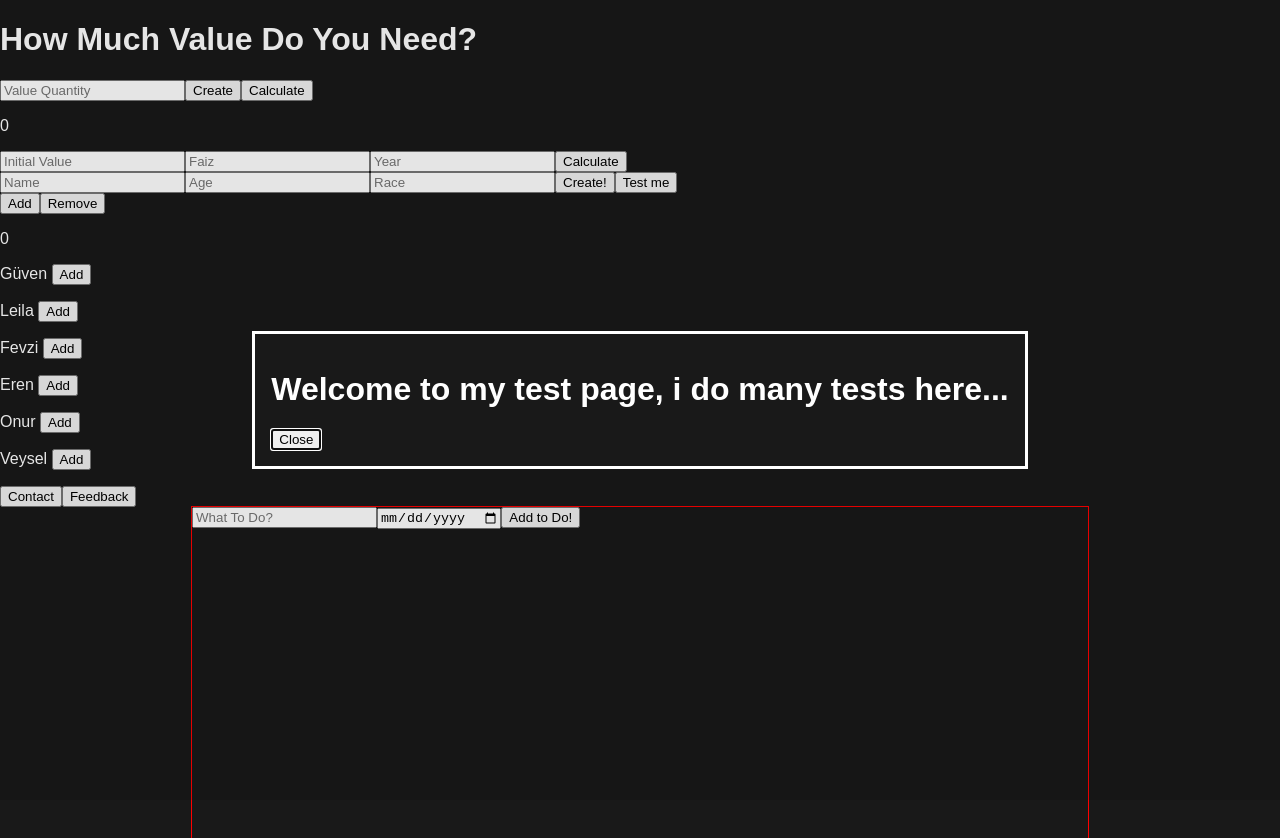
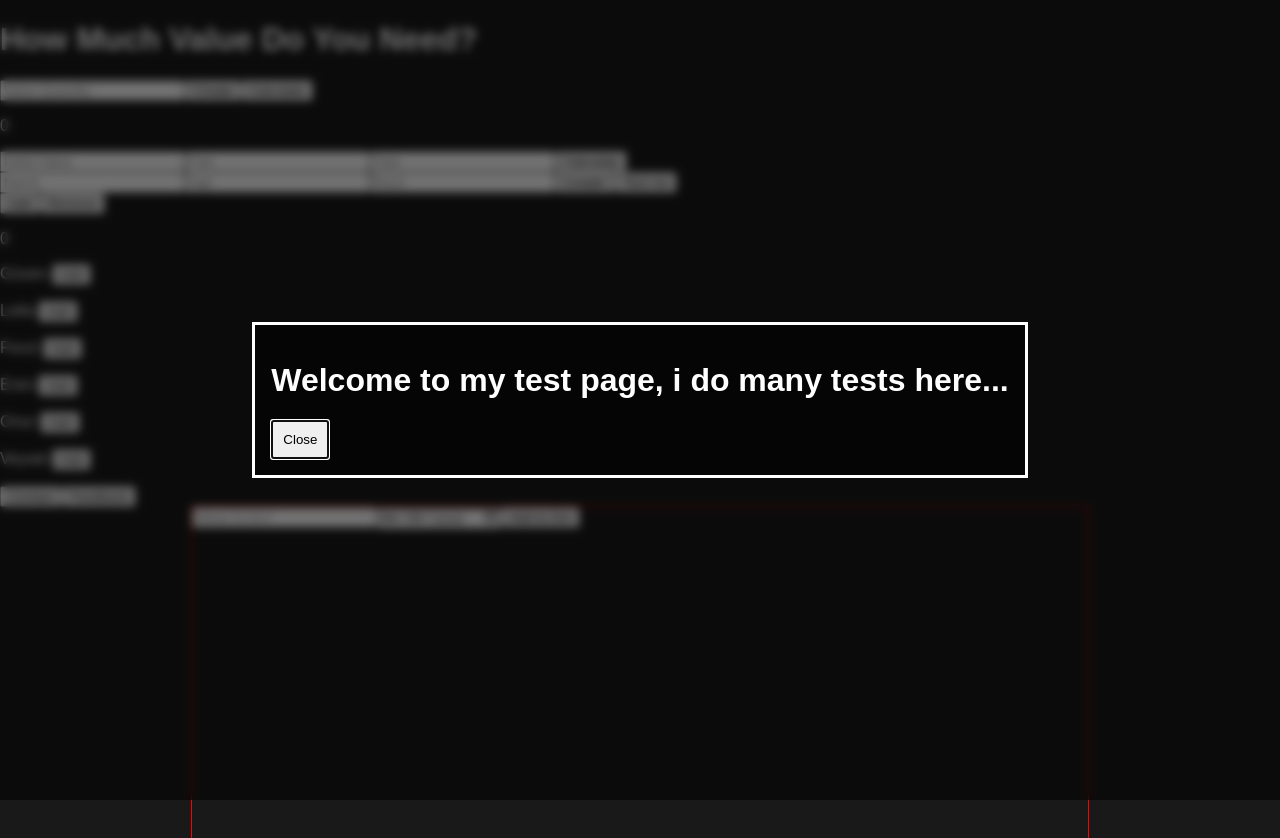
Before and after one commit to guvenfazli/To-Do-List-w-React, a React (Create React App) app in the folder theater/: page / in a window 1280 px wide. Shown: the top 838 px of the page. Built offline with nearby package versions, Linux system fonts and the light colour scheme; a web font is replaced by a local one.

Commit message:
pop up with style added

```diff
--- a/theater/src/App.css
+++ b/theater/src/App.css
@@ -59,5 +59,22 @@ body button{
 dialog{
   background-color: rgb(25, 25, 25);
   color: white;
+  background: rgba(0, 0, 0, 0.5);
+  backdrop-filter: blur(5px);
 
 }
+
+dialog form button{
+  padding: 10px;
+}
+
+.karartma{
+  position: fixed;
+  top: 0;
+  left: 0;
+  right: 0;
+  bottom: 0;
+  background-color: rgb(0, 0, 0, 0.5);
+  backdrop-filter: blur(5px);
+
+}
--- a/theater/src/Components/Welcome.jsx
+++ b/theater/src/Components/Welcome.jsx
@@ -2,6 +2,8 @@ import { forwardRef, useRef } from "react"
 
 const Welcome = forwardRef(function Welcome({close}, ref){
   return (
+    <>
+    <div className="karartma"></div>
     <dialog ref={ref}>
 
       <h1>Welcome to my test page, i do many tests here...</h1>
@@ -11,6 +13,7 @@ const Welcome = forwardRef(function Welcome({close}, ref){
       </form>
 
     </dialog>
+    </>
   )
 })
 
```
